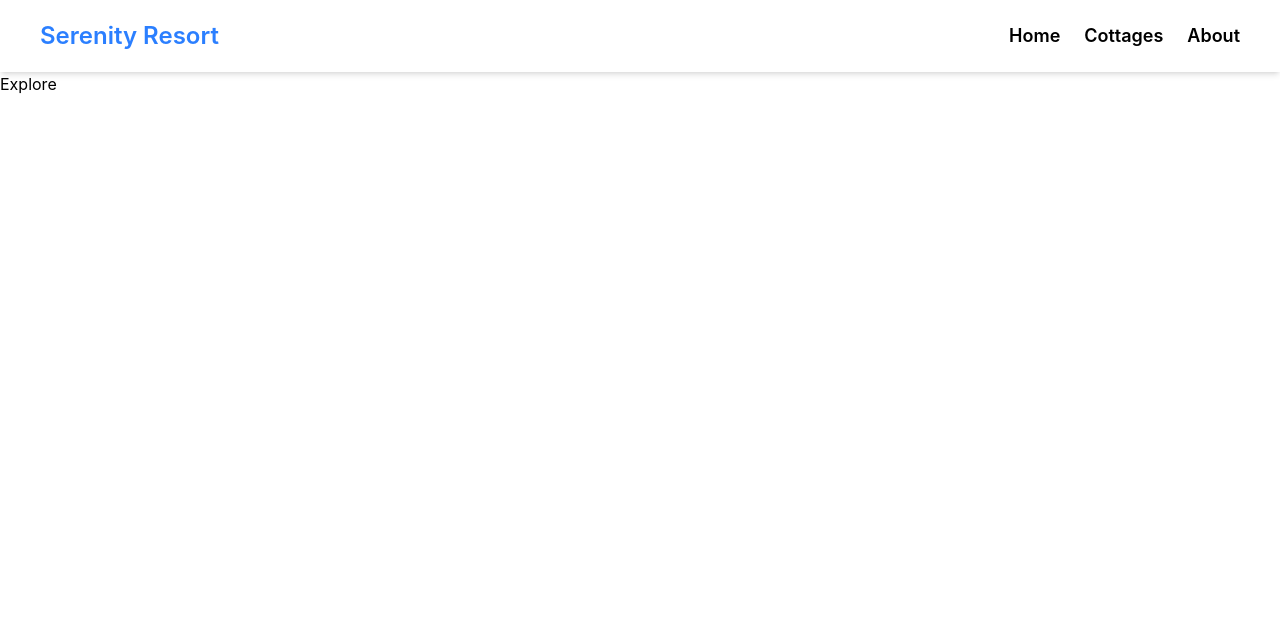
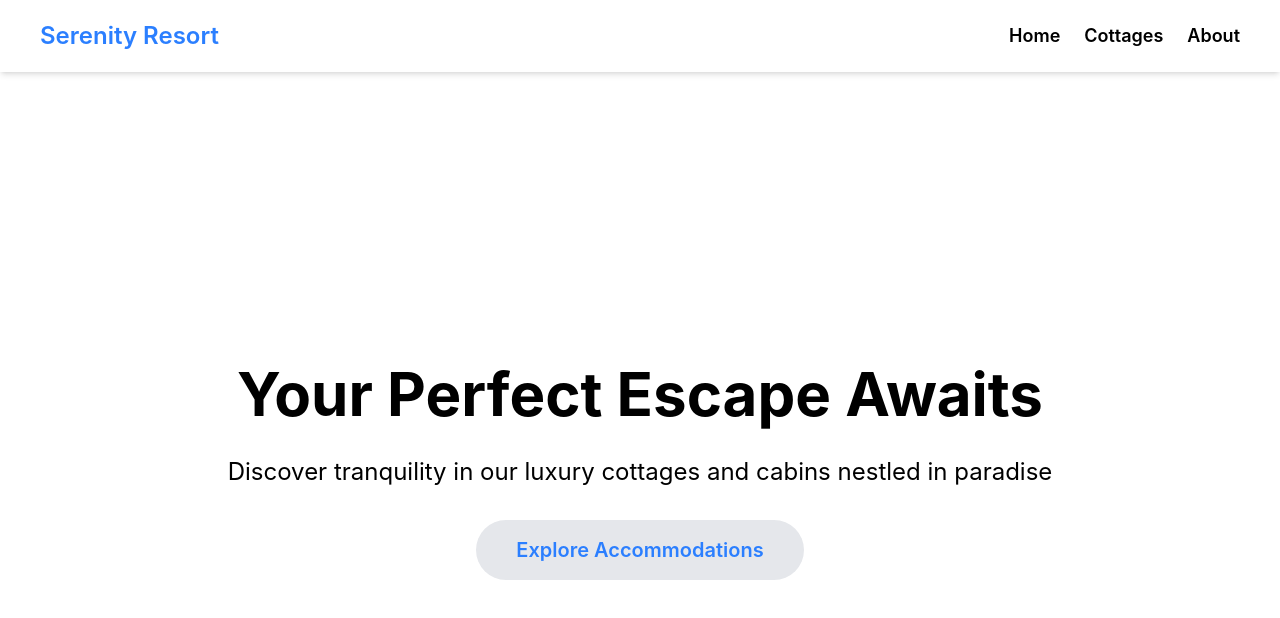
Before and after one commit to Code-W-Gab/Resort_Reservation, a React app in the folder frontend/: page /home in a window 1280 px wide. Shown: the top 618 px of the page. Built offline with nearby package versions, Linux system fonts and the light colour scheme; the HTML template or start-up script is replaced by a standard one.

Commit message:
Add Info about Explore

```diff
--- a/frontend/src/Components/User/Explore.jsx
+++ b/frontend/src/Components/User/Explore.jsx
@@ -1,7 +1,11 @@
 export default function Explore() {
   return(
-    <main>
-      Explore
+    <main className="flex items-center justify-center min-h-screen">
+      <div className="text-center">
+        <h1 className="text-6xl font-bold">Your Perfect Escape Awaits</h1>
+        <p className="text-2xl my-8">Discover tranquility in our luxury cottages and cabins nestled in paradise</p>
+        <button className="bg-gray-200 px-10 py-4 rounded-4xl text-xl font-semibold text-blue-500">Explore Accommodations</button>
+      </div>
     </main>
   )
 }
```
